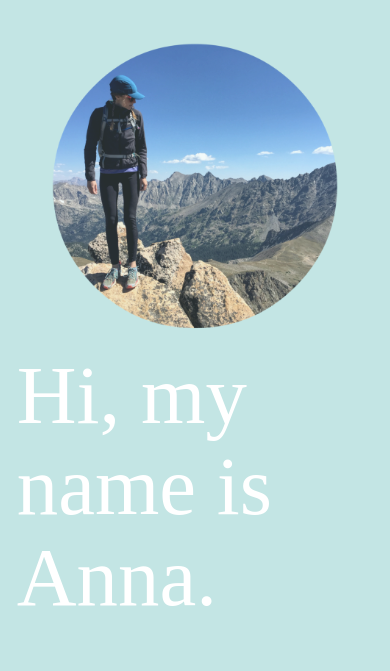
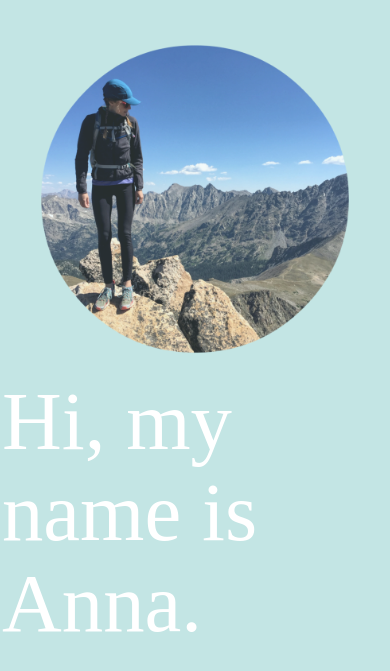
Before and after one commit to annadolan/annadolan.github.io, a Jekyll site: the page built from index.html, in a window 390 px wide. Shown: the top 671 px of the page. Built offline with Jekyll 4.4.1, drawn with Linux system fonts in a browser that asks for light colours; nearby versions of some CDN libraries; some web fonts are replaced.

Commit message:
Remove more padding

```diff
--- a/css/styles.css
+++ b/css/styles.css
@@ -6,6 +6,11 @@ body {
 
 @media (max-width: 480px) {
   .container {
+    padding: 0;
+    margin: 0;
+  }
+
+  .container-fluid {
     padding: 0;
     margin: 0;
   }
```
Also changed, not shown: 1 other file.
